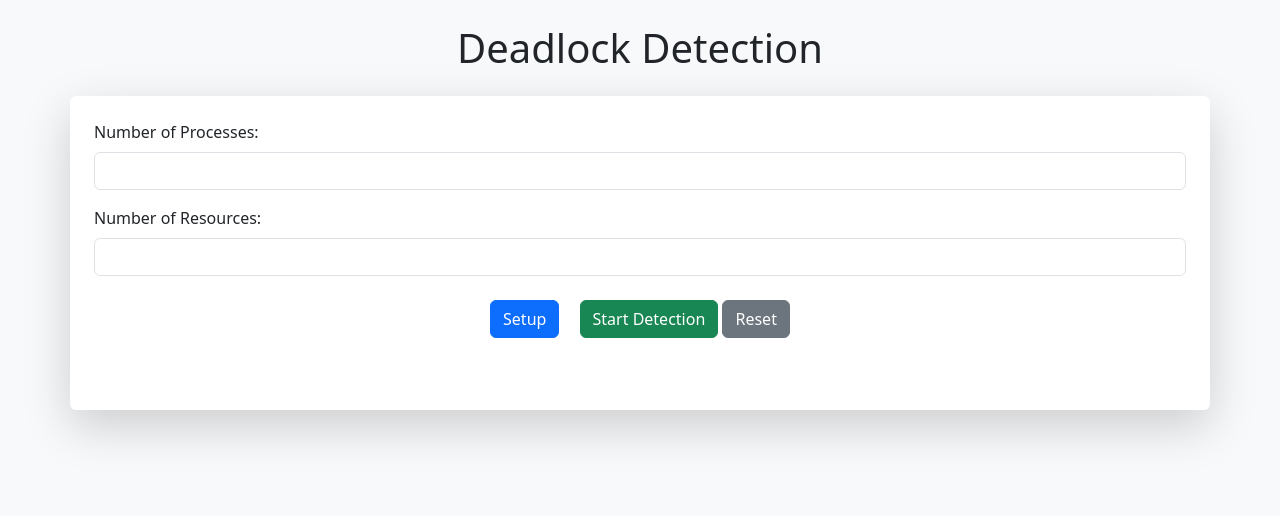
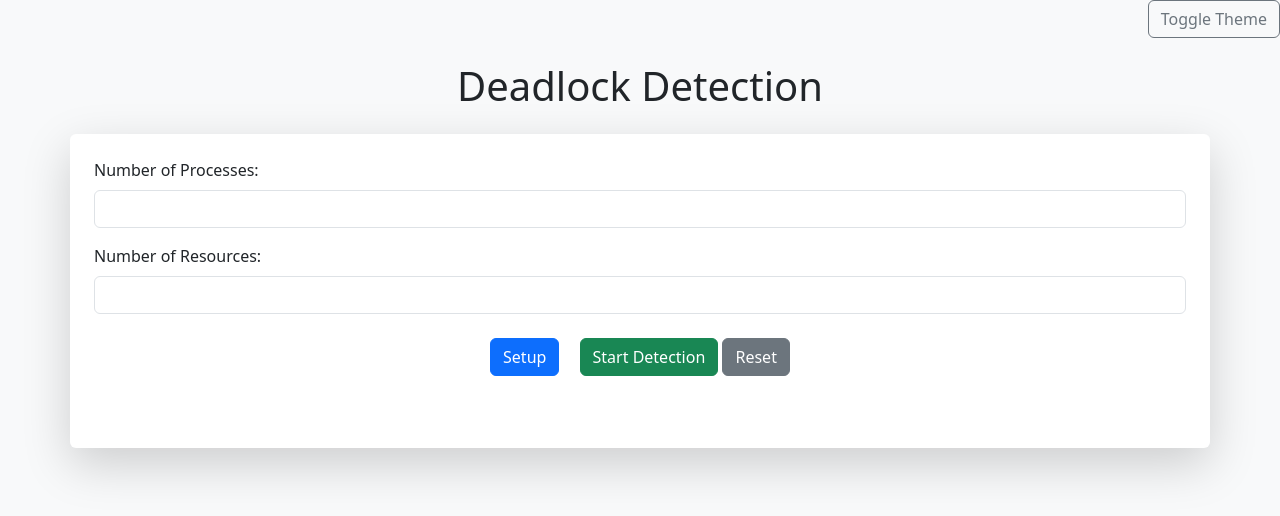
Before and after one commit to AyushAgrawal2004/Automated-Deadlock-Detection-Tool., a website: page Deadlock-Detection-main/dist/index.html in a window 1280 px wide. Drawn offline with nearby package versions, Linux system fonts and the light colour scheme.

Commit message:
Add UI Theming Options

```diff
--- a/Deadlock-Detection-main/dist/index.html
+++ b/Deadlock-Detection-main/dist/index.html
@@ -8,6 +8,9 @@
 <link href="https://cdn.jsdelivr.net/npm/bootstrap@5.3.3/dist/css/bootstrap.min.css" rel="stylesheet">
 </head>
 <body class="bg-light">
+  <div class="text-end mb-3">
+    <button class="btn btn-outline-secondary" onclick="toggleTheme()">Toggle Theme</button>
+  </div>
   <h1 class="text-center my-4">Deadlock Detection</h1>
   <div class="container p-4 rounded bg-white shadow-lg">
     <div class="mb-3">
@@ -257,6 +260,19 @@ function loadConfiguration() {
     }
   }
 }
+// Add toggleTheme() function
+function toggleTheme() {
+  const body = document.body;
+  // Check for current theme class and toggle
+  if (body.classList.contains('bg-light')) {
+    body.classList.remove('bg-light');
+    body.classList.add('bg-dark', 'text-white');
+  } else {
+    body.classList.remove('bg-dark', 'text-white');
+    body.classList.add('bg-light');
+  }
+}
+
 
 // Call loadConfiguration() on page load
 window.onload = loadConfiguration;
```
